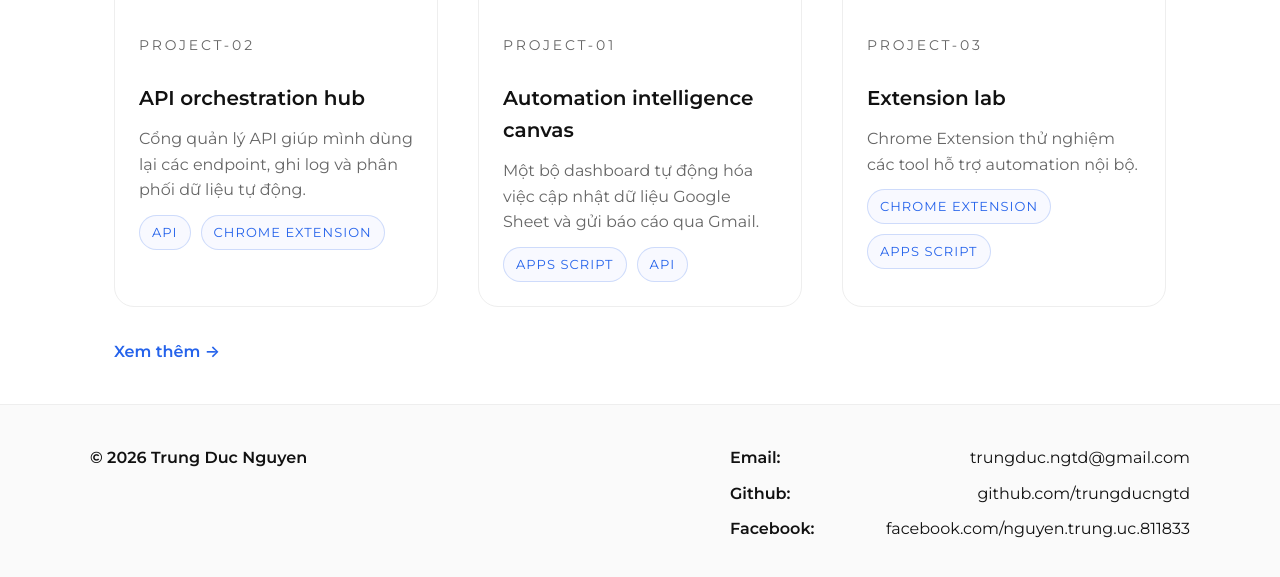
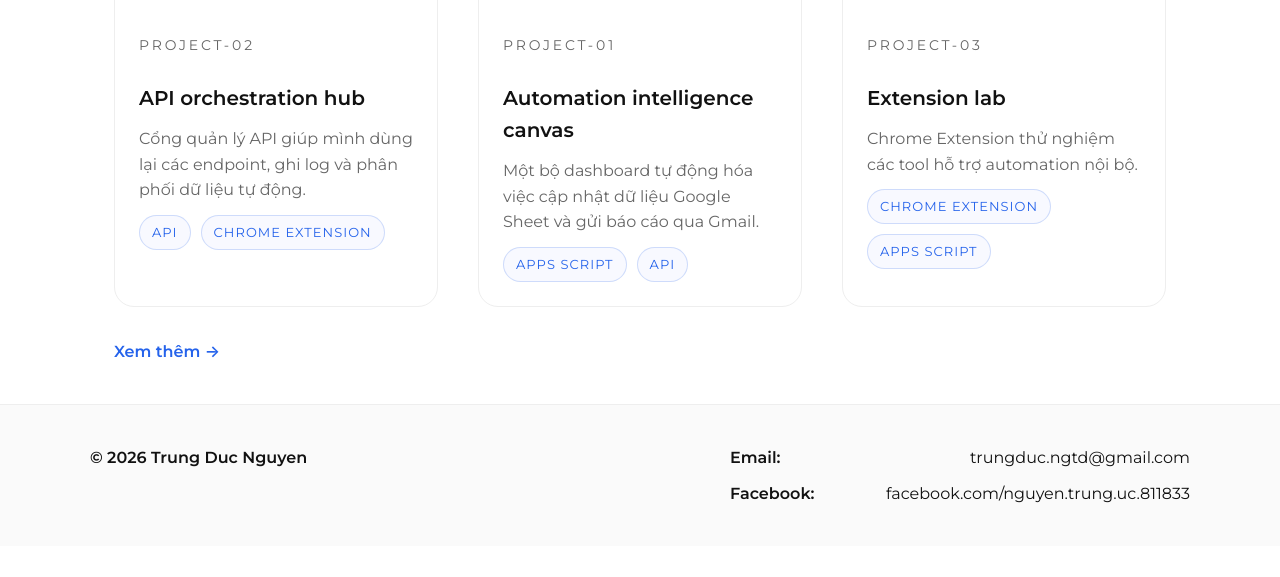
Before and after one commit to trungducngtd/trungducngtd.github.io, a Jekyll site: the page built from index.html, in a window 1280 px wide and 900 px high, scrolled down 878 px, cut to the strip 318-895 px from the top of the window. Built offline with Jekyll 4.4.1, drawn with Linux system fonts in a browser that asks for light colours; after the commit the page ends 1742 px from its top, so only the background shows below that.

Commit message:
Update default.html

```diff
--- a/_layouts/default.html
+++ b/_layouts/default.html
@@ -38,7 +38,6 @@
           <p class="site-footer__copyright">© 2026 Trung Duc Nguyen</p>
           <ul class="footer-contact-list">
             <li><span>Email:</span> <a href="mailto:trungduc.ngtd@gmail.com">trungduc.ngtd@gmail.com</a></li>
-            <li><span>Github:</span> <a href="https://github.com/trungducngtd" target="_blank" rel="noreferrer">github.com/trungducngtd</a></li>
             <li><span>Facebook:</span> <a href="https://www.facebook.com/nguyen.trung.uc.811833/" target="_blank" rel="noreferrer">facebook.com/nguyen.trung.uc.811833</a></li>
           </ul>
         </div>
```
